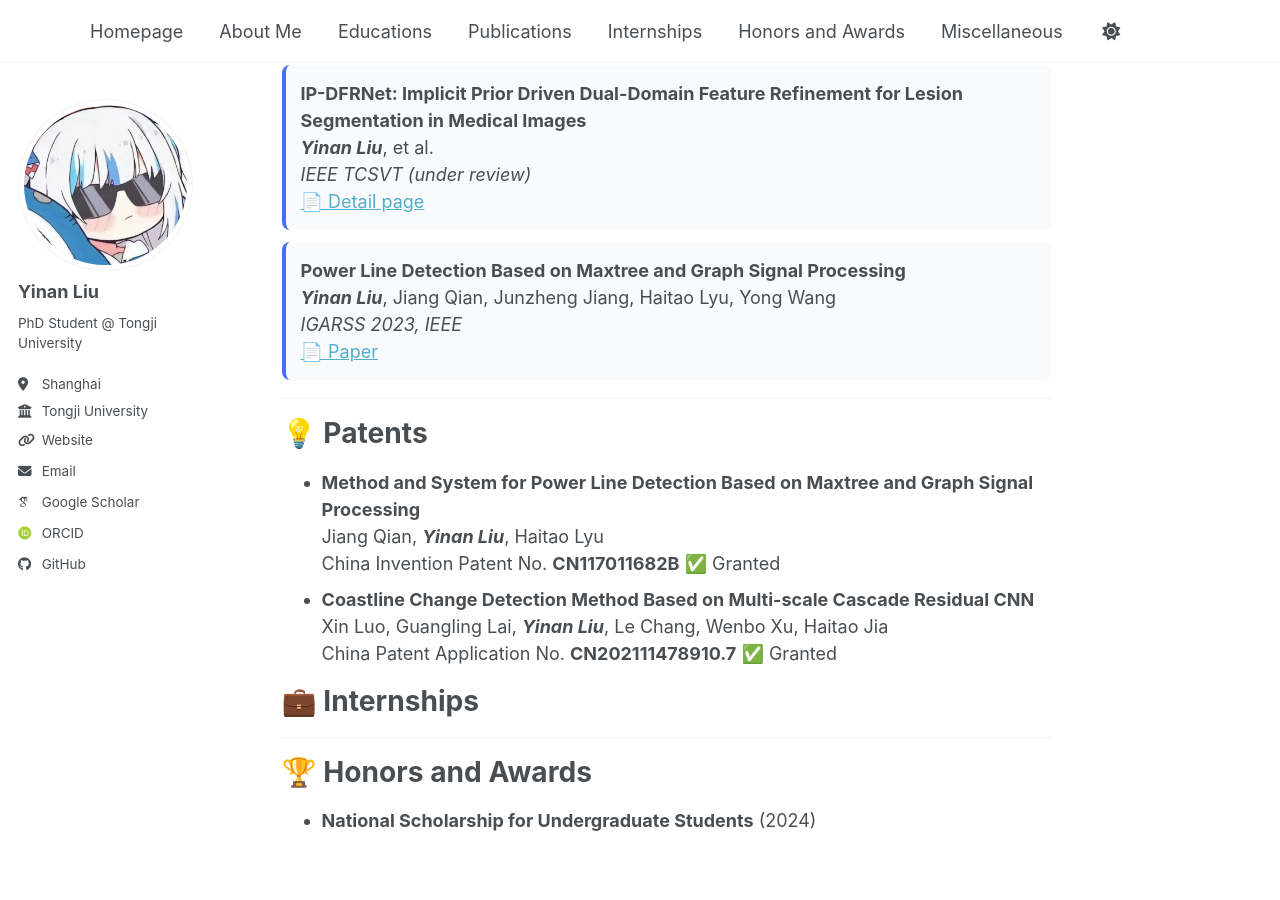
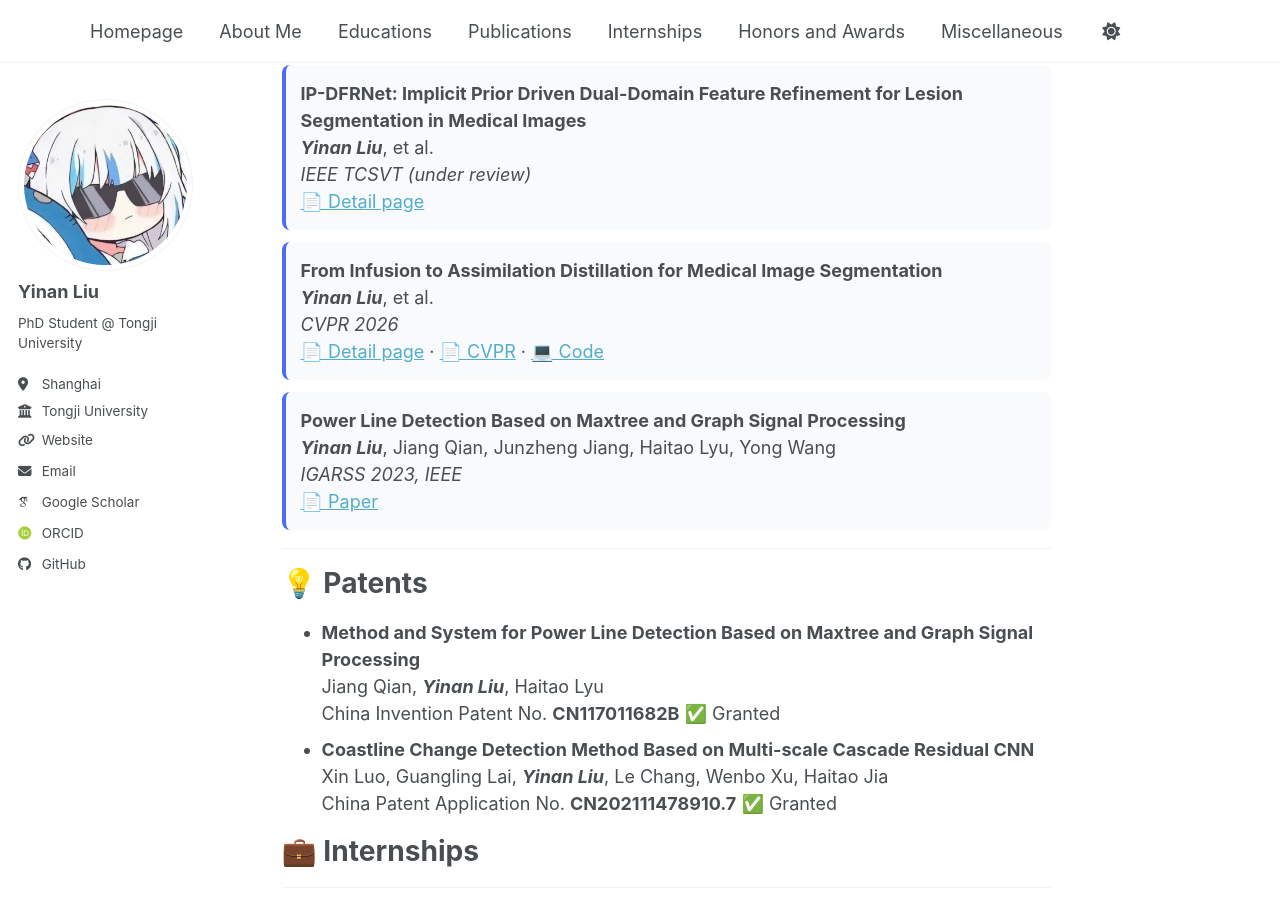
Before and after one commit to yogurt-lyn/yogurt-lyn.github.io, a Jekyll site: the page built from index.md, in a window 1280 px wide and 900 px high, scrolled down 843 px. Built offline with Jekyll 4.4.1, drawn with Linux system fonts in a browser that asks for light colours; some web fonts are replaced; a script bundle is joined from its source files by our own code; library files that are not in the unit come from our copies.

Commit message:
Add CVPR 2026 publication: IAD medical image segmentation
Co-authored-by: Cursor <cursoragent@cursor.com>

```diff
--- a/_pages/publications.html
+++ b/_pages/publications.html
@@ -189,6 +189,8 @@ author_profile: true
       const title = item.querySelector('.archive__item-title');
       if (title && title.textContent.includes('NeoRed')) {
         item.setAttribute('data-category', 'conferences');
+      } else if (title && title.textContent.includes('Infusion to Assimilation')) {
+        item.setAttribute('data-category', 'conferences');
       } else if (title && title.textContent.includes('IP-DFRNet')) {
         item.setAttribute('data-category', 'manuscripts');
       } else if (title && title.textContent.includes('Power Line Detection')) {
--- a/index.md
+++ b/index.md
@@ -45,6 +45,13 @@ header:
 </div>
 
 <div style="background: #f8fafc; padding: 15px; border-radius: 8px; margin-bottom: 12px; border-left: 4px solid #4a6cf7;">
+  <strong>From Infusion to Assimilation Distillation for Medical Image Segmentation</strong><br>
+  <em><strong>Yinan Liu</strong></em>, et al.<br>
+  <em>CVPR 2026</em><br>
+  <a href="/publication/2026-cvpr-iad-medical-segmentation/">📄 Detail page</a> · <a href="https://cvpr.thecvf.com/virtual/2026/poster/36239" target="_blank">📄 CVPR</a> · <a href="https://github.com/hjklearn/IAD" target="_blank">💻 Code</a>
+</div>
+
+<div style="background: #f8fafc; padding: 15px; border-radius: 8px; margin-bottom: 12px; border-left: 4px solid #4a6cf7;">
   <strong>Power Line Detection Based on Maxtree and Graph Signal Processing</strong><br>
   <em><strong>Yinan Liu</strong></em>, Jiang Qian, Junzheng Jiang, Haitao Lyu, Yong Wang<br>
   <em>IGARSS 2023, IEEE</em><br>
```
Also changed, not shown: _pages/home.md (+7 -0 lines), _publications/2026-cvpr-iad-medical-segmentation.md (added, +41 -0 lines).
